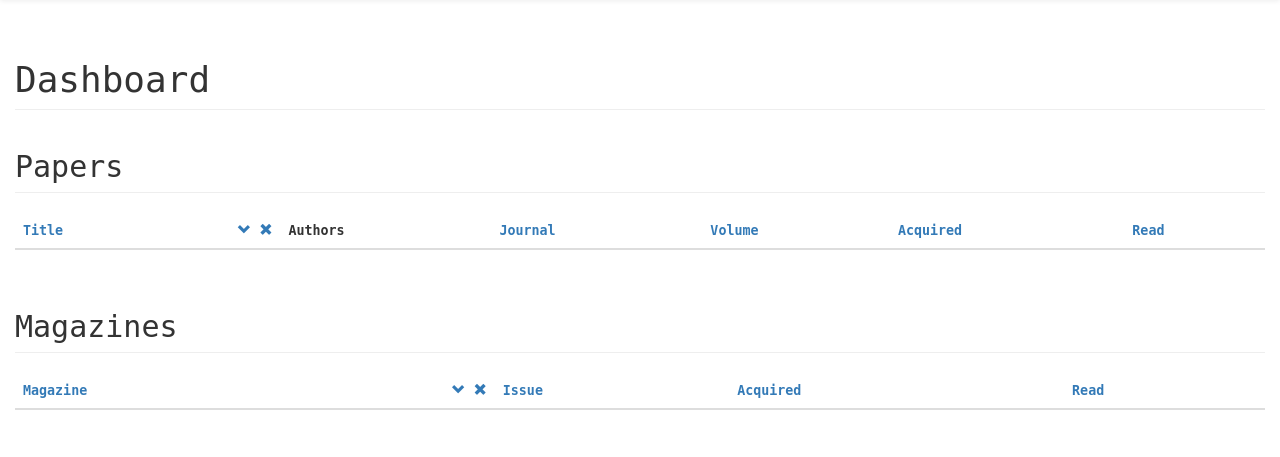
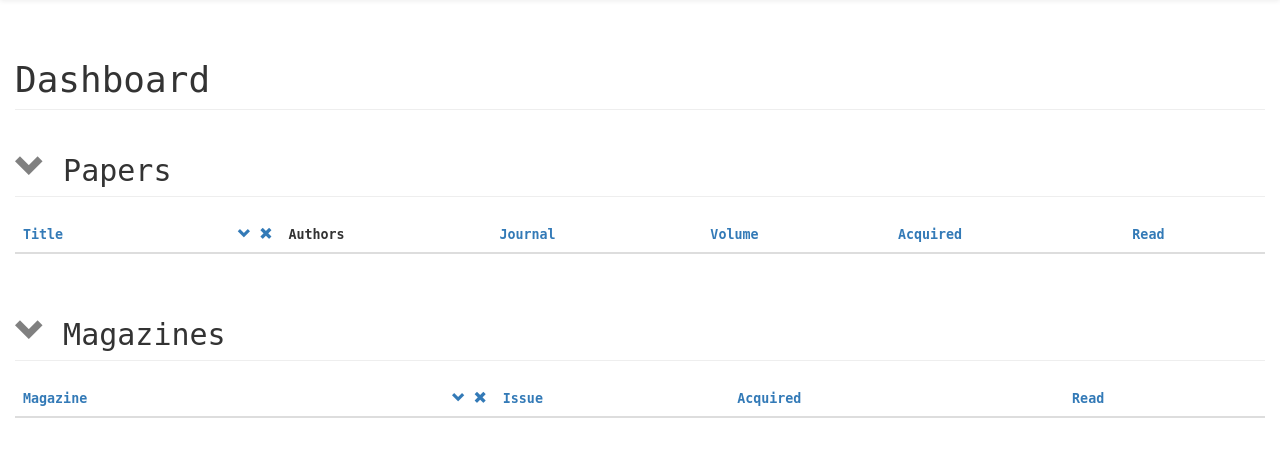
Before and after one commit to jnphilipp/bibliothek, a Django app: page / in a window 1280 px wide. Shown: the part 51-508 px from the top of the page. Run offline with Django 3.2, Linux system fonts and the light colour scheme; data that the repository does not hold is empty; parts of the project's set-up code (start-up, migrations or seed data) failed here and were passed over; some libraries are stand-ins or nearby versions.

Commit message:
Update dashboard template.

```diff
--- a/bibliothek/assets/css/bibliothek.css
+++ b/bibliothek/assets/css/bibliothek.css
@@ -8,6 +8,17 @@ a:active {position: relative;
 
 
 
+/* Collapse link */
+
+.collapse-link:after {font-family:'Glyphicons Halflings';
+    content:"\e114";
+    color: grey;}
+
+.collapse-link:hover {text-decoration: none;}
+.collapse-link.collapsed:after {content:"\e080";}
+
+
+
 /* Navbar brand */
 
 .navbar-brand img {margin-top: -5px;
--- a/bibliothek/templates/bibliothek/dashboard.html
+++ b/bibliothek/templates/bibliothek/dashboard.html
@@ -4,8 +4,11 @@
 
 {% block content %}
 <h1 class="page-header">{% trans 'Dashboard' %}</h1>
-<h2 class="page-header">{% trans 'Papers' %}</h2>
-<div class="table-responsive">
+<h2 class="page-header">
+    <a class="collapse-link" data-toggle="collapse" data-target="#collapse-paper" href="#collapse-paper"></a>
+    {% trans 'Papers' %}
+</h2>
+<div id="collapse-paper" class="table-responsive table-collapse collapse in">
     <table class="table table-striped table-hover">
         <thead>
             {% sortable_th 'Title' po 'po' 'title' %}
@@ -29,8 +32,11 @@
         </tbody>
     </table>
 </div>
-<h2 class="page-header">{% trans 'Magazines' %}</h2>
-<div class="table-responsive">
+<h2 class="page-header">
+    <a class="collapse-link" data-toggle="collapse" data-target="#collapse-magazine" href="#collapse-magazine"></a>
+    {% trans 'Magazines' %}
+</h2>
+<div id="collapse-magazine" class="table-responsive table-collapse collapse in">
     <table class="table table-striped table-hover">
         <thead>
             {% sortable_th 'Magazine' mo 'mo' 'magazine' %}
```
